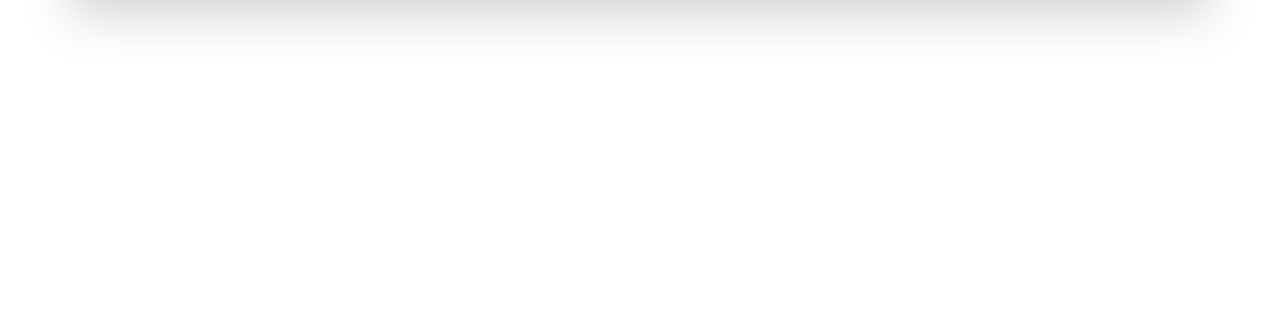
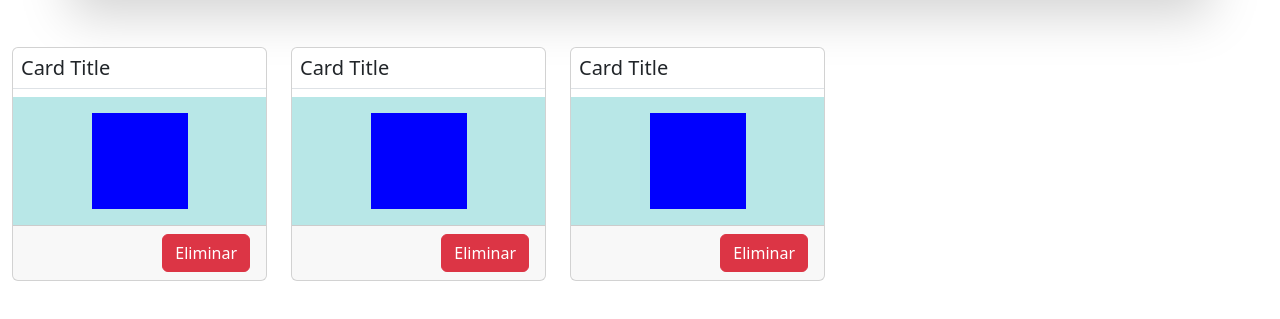
Before and after one commit to Matiassanchez18/AdministradordeColores-REACT-6, a React (Vite) app: page / in a window 1280 px wide. Shown: the part 409-728 px from the top of the page. Built offline with nearby package versions, Linux system fonts and the light colour scheme.

Commit message:
Se agrego las cards para los colores agregados

```diff
--- a/src/assets/css/Formularioc.css
+++ b/src/assets/css/Formularioc.css
@@ -1,4 +1,4 @@
-#FondoFormulario{
+.Fondo{
     background-color: rgb(184, 231, 231);
 }
 
@@ -7,3 +7,7 @@
     background-size: cover;
     height: auto;
 }
+
+.DivCard{
+    width: 50px;
+}
--- a/src/components/Formulario.jsx
+++ b/src/components/Formulario.jsx
@@ -3,6 +3,7 @@ import Form from "react-bootstrap/Form";
 import InputGroup from "react-bootstrap/InputGroup";
 import "../assets/css/Formularioc.css";
 import Button from "react-bootstrap/Button";
+import ListaColores from "./ListaColores";
 
 const Formulario = () => {
   return (
@@ -10,7 +11,7 @@ const Formulario = () => {
       <article className="container shadow-lg mt-5 border ">
         <h5 className="fw-light mt-3 ms-4 mb-4">Administrar colores</h5>
         <form action="">
-          <div className="border shadow-sm mb-3 row" id="FondoFormulario">
+          <div className="border shadow-sm mb-3 row Fondo" >
             <div
               className="col-lg-6 col-md-6 col-sm-12 mb-3 d-flex justify-content-center align-items-center ms-5"
               id="imagen"
@@ -38,6 +39,9 @@ const Formulario = () => {
           </div>
         </form>
       </article>
+      <article>
+        <ListaColores></ListaColores>
+      </article>
     </section>
   );
 };
--- /dev/null
+++ b/src/components/ListaColores.jsx
@@ -0,0 +1,61 @@
+import React from "react";
+import Button from "react-bootstrap/Button";
+import Card from "react-bootstrap/Card";
+import "../assets/css/Formularioc.css";
+
+const ListaColores = () => {
+  return (
+    <section className="row mt-5 d-flex container">
+      <article className="col-md-3 col-lg-3 col-sm-3 mb-3">
+        <Card className="square-card">
+          <Card.Title className="border-bottom p-2">Card Title</Card.Title>
+          <Card.Body className="d-flex justify-content-center align-items-center Fondo">
+            <div
+              className="p-5 DivCard"
+              style={{ backgroundColor: "blue" }}
+            ></div>
+          </Card.Body>
+          <Card.Footer className="d-flex justify-content-end">
+            <Button variant="danger d-felx justify-content-end">
+              Eliminar
+            </Button>
+          </Card.Footer>
+        </Card>
+      </article>
+
+      <article className="col-md-3 col-lg-3 col-sm-3 mb-3">
+        <Card className="square-card">
+          <Card.Title className="border-bottom p-2">Card Title</Card.Title>
+          <Card.Body className="d-flex justify-content-center align-items-center Fondo">
+            <div
+              className="p-5 DivCard"
+              style={{ backgroundColor: "blue" }}
+            ></div>
+          </Card.Body>
+          <Card.Footer className="d-flex justify-content-end">
+            <Button variant="danger d-felx justify-content-end">
+              Eliminar
+            </Button>
+          </Card.Footer>
+        </Card>
+      </article>
+
+      <article className="col-md-3 col-lg-3 col-sm-3 mb-3">
+        <Card className="square-card">
+          <Card.Title className="border-bottom p-2">Card Title</Card.Title>
+          <Card.Body className="d-flex justify-content-center align-items-center Fondo">
+            <div
+              className="p-5 DivCard "
+              style={{ backgroundColor: "blue" }}
+            ></div>
+          </Card.Body>
+          <Card.Footer className="d-flex justify-content-end">
+            <Button variant="danger ">Eliminar</Button>
+          </Card.Footer>
+        </Card>
+      </article>
+    </section>
+  );
+};
+
+export default ListaColores;
```
